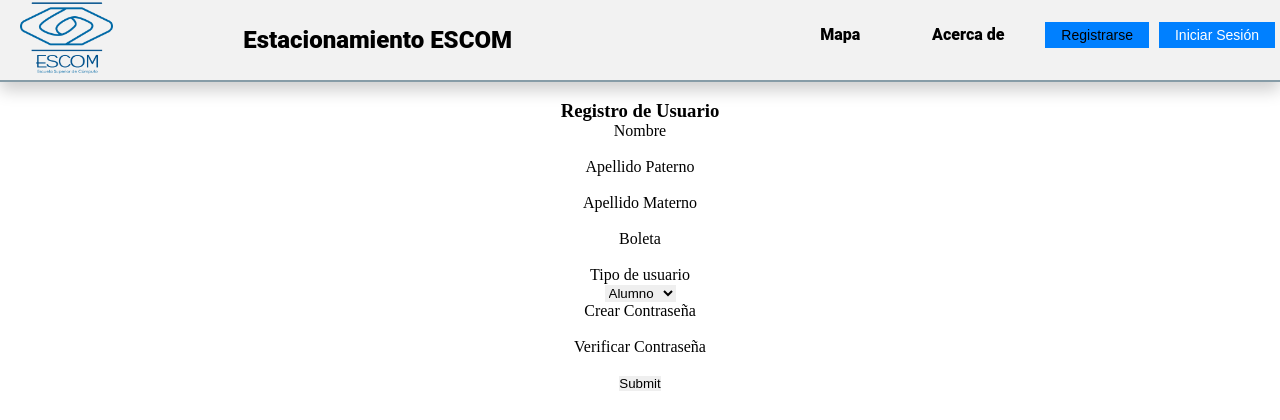
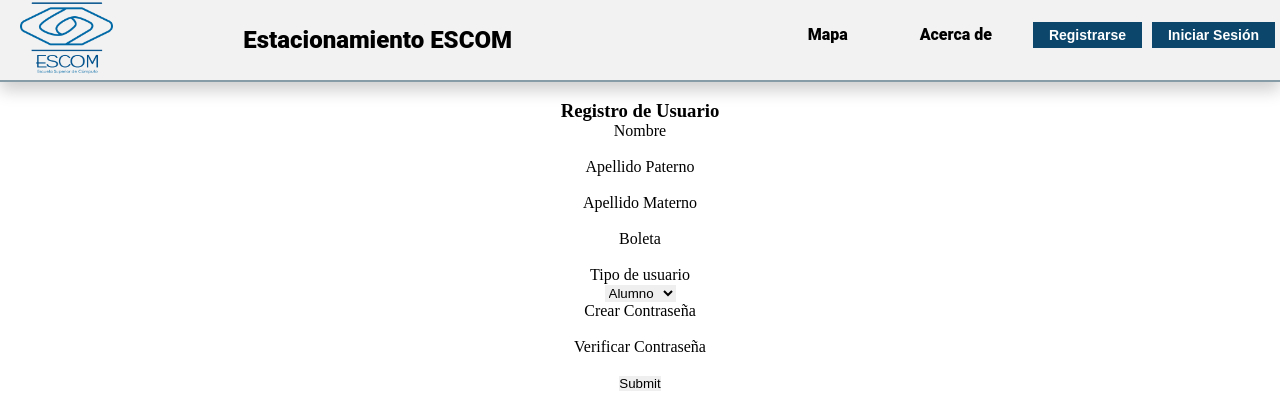
Before and after one commit to Quetzalfir/Estacionamiento-ESCOM, a PHP site: page /registro.html in a window 1280 px wide. Shown: the top 420 px of the page. Run offline with PHP 8.4, Linux system fonts and the light colour scheme.

Commit message:
modique header de registro 3

```diff
--- a/css/main.css
+++ b/css/main.css
@@ -218,7 +218,7 @@ footer {
 }
 /*Botón de registro*/
 .regbtn{
-    background-color:  #0080ff;
+    background-color: #0c476b;
     color: white;
     padding-left: 16px;
     padding-right: 16px;
@@ -277,7 +277,7 @@ footer {
 }
 /***************************/
 .logbtn{
-    background-color: #0080ff;
+    background-color: #0c476b;
     color: white;
     padding-left: 16px;
     padding-right: 16px;
@@ -322,6 +322,16 @@ footer {
 
 .sesion2:hover .logbtn{
     background-color:  #0073e6
+}
+
+.sesion > button a {
+    color: white;
+    font-weight: bold;
+}
+
+.sesion > button, .sesion2 > button {
+    color: white;
+    font-weight: bold;
 }
 
 .log-content h3{
```
